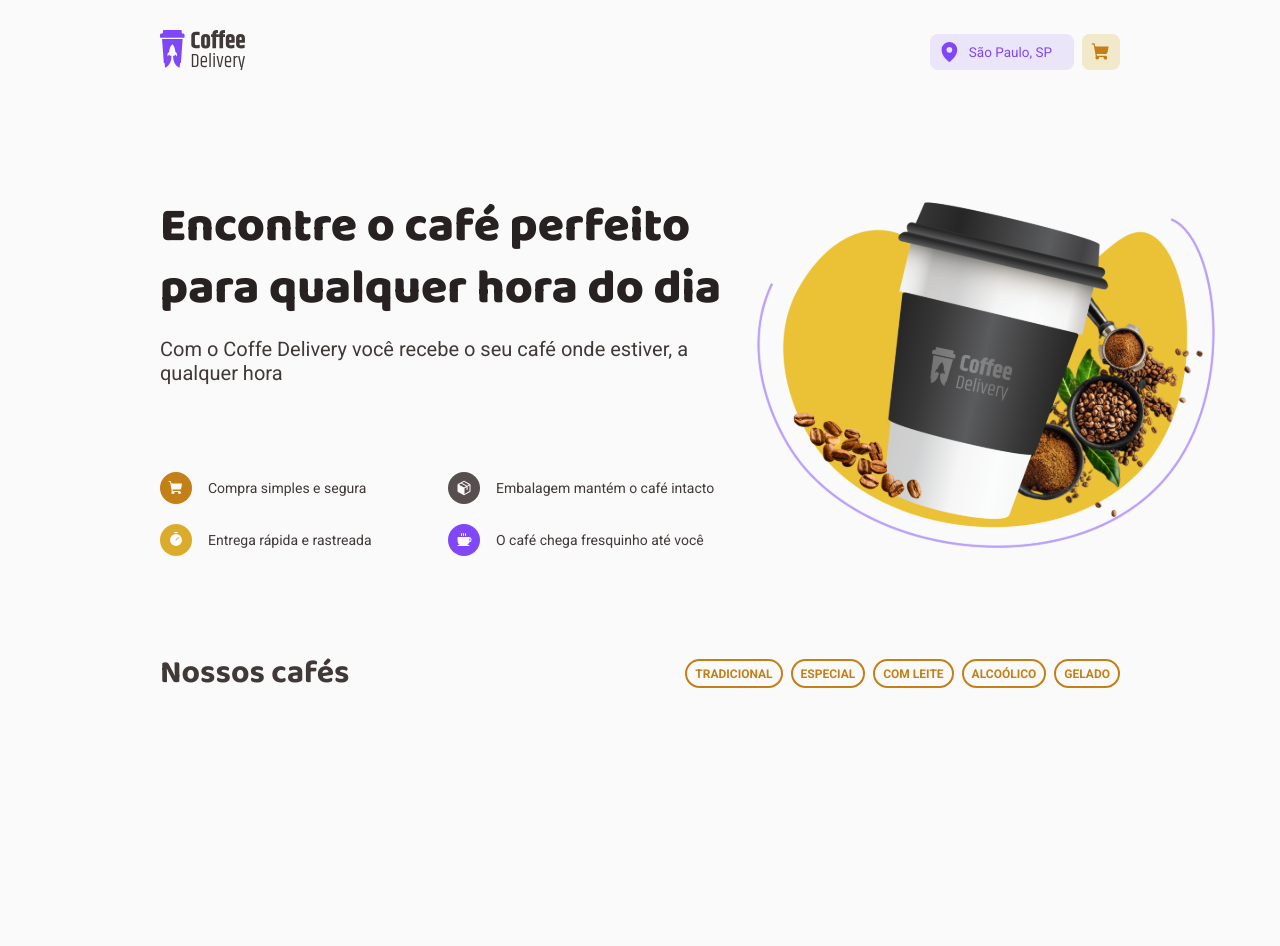
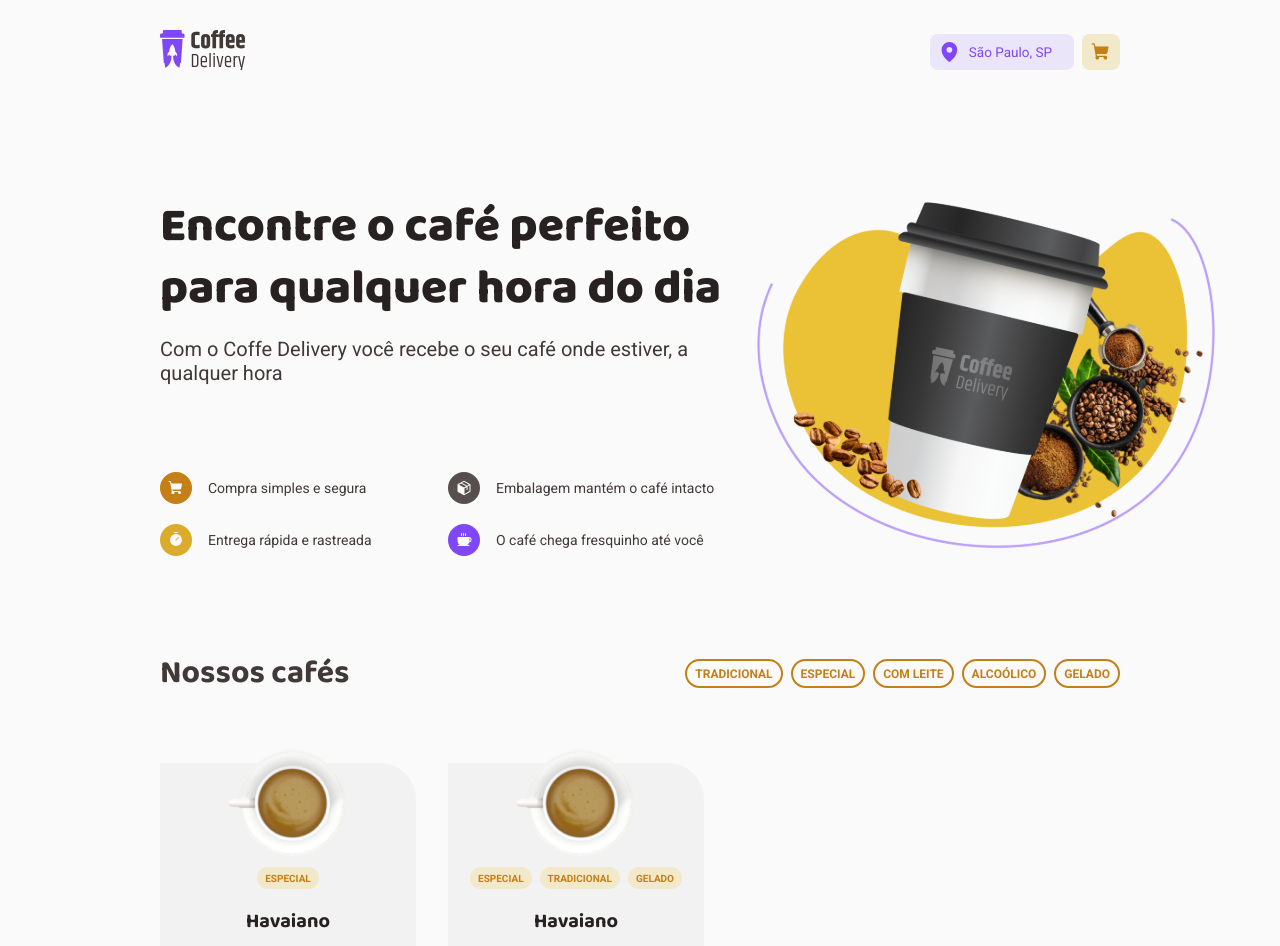
Before and after one commit to chelfonseca/coffee-delivery, a React (Vite) app: page / in a window 1280 px wide. Shown: the top 946 px of the page. Before the commit the page ends 800 px from the top, so only its background shows below. Built offline with nearby package versions, Linux system fonts and the light colour scheme.

Commit message:
CoffeeCard component without imagem and Buy comp

```diff
--- /dev/null
+++ b/src/pages/Home/Components/CoffeeList/Component/CoffeeCard/index.tsx
@@ -0,0 +1,35 @@
+import { CoffeeCardContainer } from './styles'
+
+import havaiano from '../../coffeeImages/havaiano.svg'
+
+interface CoffeeCardProps {
+  id: string
+  name: string
+  coffeeImage: string
+  description: string
+  tags: string[]
+  price: number
+}
+
+export function CoffeeCard({
+  id,
+  coffeeImage,
+  description,
+  name,
+  price,
+  tags,
+}: CoffeeCardProps) {
+  return (
+    <CoffeeCardContainer>
+      <img src={havaiano} alt="" />
+      <div>
+        {tags.map((tag) => (
+          <span key={id}>{tag}</span>
+        ))}
+      </div>
+      <h3>{name}</h3>
+      <p>{description}</p>
+      <p>Buy</p>
+    </CoffeeCardContainer>
+  )
+}
--- /dev/null
+++ b/src/pages/Home/Components/CoffeeList/Component/CoffeeCard/styles.ts
@@ -0,0 +1,52 @@
+import styled from 'styled-components'
+
+export const CoffeeCardContainer = styled.div`
+  display: flex;
+  flex-direction: column;
+  align-items: center;
+  justify-content: flex-start;
+  width: 16rem;
+  height: 19.375rem;
+  background-color: ${(props) => props.theme['base-card']};
+  border-top-right-radius: 36px;
+  border-bottom-left-radius: 36px;
+  padding: 0 1rem;
+  text-align: center;
+
+  img {
+    position: relative;
+    top: -1.25rem;
+    width: 7.5rem;
+    height: 7.5rem;
+  }
+
+  div {
+    display: flex;
+    align-items: center;
+    justify-content: center;
+    gap: 0.5rem;
+
+    span {
+      border-radius: 2rem;
+      padding: 0.35rem 0.5rem;
+      font-size: 0.625rem;
+      font-weight: 700;
+      background-color: ${(props) => props.theme['yellow-light']};
+      color: ${(props) => props.theme['yellow-dark']};
+      text-transform: uppercase;
+      position: relative;
+      top: -1rem;
+    }
+  }
+  h3 {
+    font-family: 'Baloo 2', sans-serif;
+    font-size: 1.25rem;
+    color: ${(props) => props.theme['base-title']};
+    text-transform: capitalize;
+  }
+  p {
+    font-size: 0.875rem;
+    margin-top: 0.5rem;
+    line-height: 130%;
+  }
+`
--- a/src/pages/Home/Components/CoffeeList/index.tsx
+++ b/src/pages/Home/Components/CoffeeList/index.tsx
@@ -1,9 +1,29 @@
+import { CoffeeCard } from './Component/CoffeeCard'
 import {
   CoffeeFilter,
   CoffeeListContainer,
   CoffeeListHeader,
   CoffeeListItems,
 } from './styles'
+
+const coffees = [
+  {
+    id: '012',
+    name: 'havaiano',
+    coffeeImage: '../../coffeeImages/havaiano.svg',
+    description: 'Bebida adocicada preparada com café e leite de coco',
+    tags: ['especial'],
+    price: 9.9,
+  },
+  {
+    id: '012',
+    name: 'havaiano',
+    coffeeImage: '../../coffeeImages/havaiano.svg',
+    description: 'Bebida adocicada preparada com café e leite de coco',
+    tags: ['especial', 'tradicional', 'gelado'],
+    price: 9.9,
+  },
+]
 
 export function CoffeeList() {
   return (
@@ -18,7 +38,21 @@ export function CoffeeList() {
           <button>GELADO</button>
         </CoffeeFilter>
       </CoffeeListHeader>
-      <CoffeeListItems> </CoffeeListItems>
+      <CoffeeListItems>
+        {coffees.map((coffee) => {
+          return (
+            <CoffeeCard
+              key={coffee.id}
+              id={coffee.id}
+              name={coffee.name}
+              coffeeImage={coffee.coffeeImage}
+              description={coffee.description}
+              tags={coffee.tags}
+              price={coffee.price}
+            />
+          )
+        })}
+      </CoffeeListItems>
     </CoffeeListContainer>
   )
 }
--- a/src/pages/Home/Components/CoffeeList/styles.ts
+++ b/src/pages/Home/Components/CoffeeList/styles.ts
@@ -33,5 +33,9 @@ export const CoffeeFilter = styled.div`
 `
 
 export const CoffeeListItems = styled.div`
+  width: 100%;
+  height: auto;
   display: flex;
+  gap: 2rem;
+  padding: 4rem 0 8rem 0;
 `
```
Also changed, not shown: src/pages/Home/Components/CoffeeList/coffeeImages/havaiano.svg (added).
